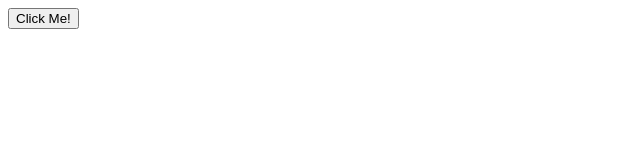
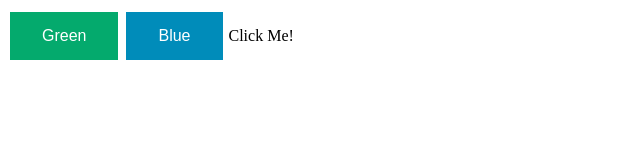
Before and after one commit to madeleine101/Name_Generator, a plain HTML site: page index.html in a window 1280 px wide. Shown: the whole page, without its empty margins (0-640 px from the left). Drawn offline with Linux system fonts and the light colour scheme.

Commit message:
Update index.html

```diff
--- a/index.html
+++ b/index.html
@@ -2,10 +2,29 @@
 <html>
 <head>
   <title> Name Generator </title>
+  <style>
+.button {
+  border: none;
+  color: white;
+  padding: 15px 32px;
+  text-align: center;
+  text-decoration: none;
+  display: inline-block;
+  font-size: 16px;
+  margin: 4px 2px;
+  cursor: pointer;
+}
+
+.button1 {background-color: #04AA6D;} /* Green */
+.button2 {background-color: #008CBA;} /* Blue */
+</style>
 </head>
 
 
 <body>
-  <button type="button">Click Me!</button>
+  <button class="button button1">Green</button>
+  <button class="button button2">Blue</button>
+
+  <!button type="button">Click Me!</button>
 </body>
 </html>
```
